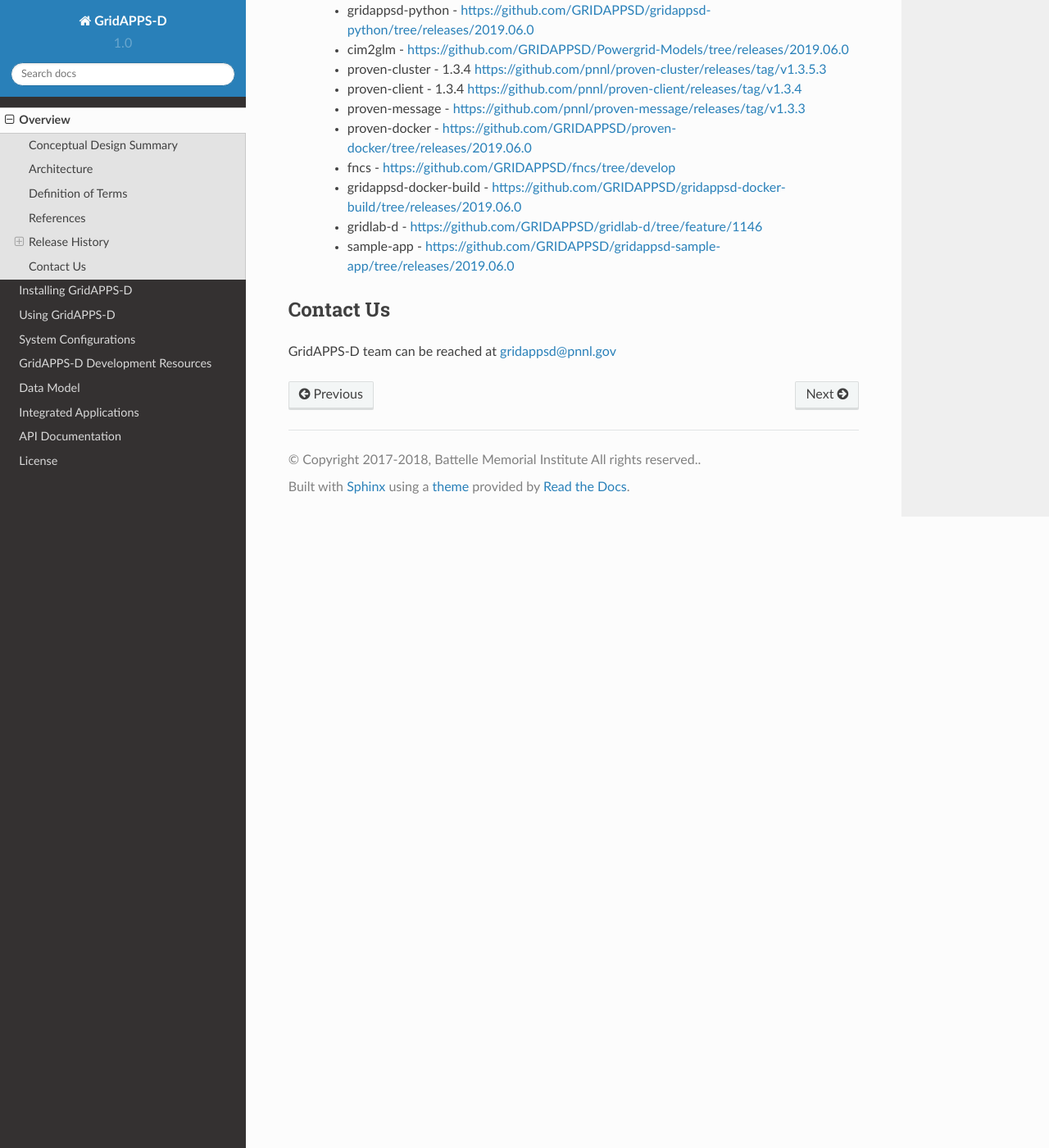
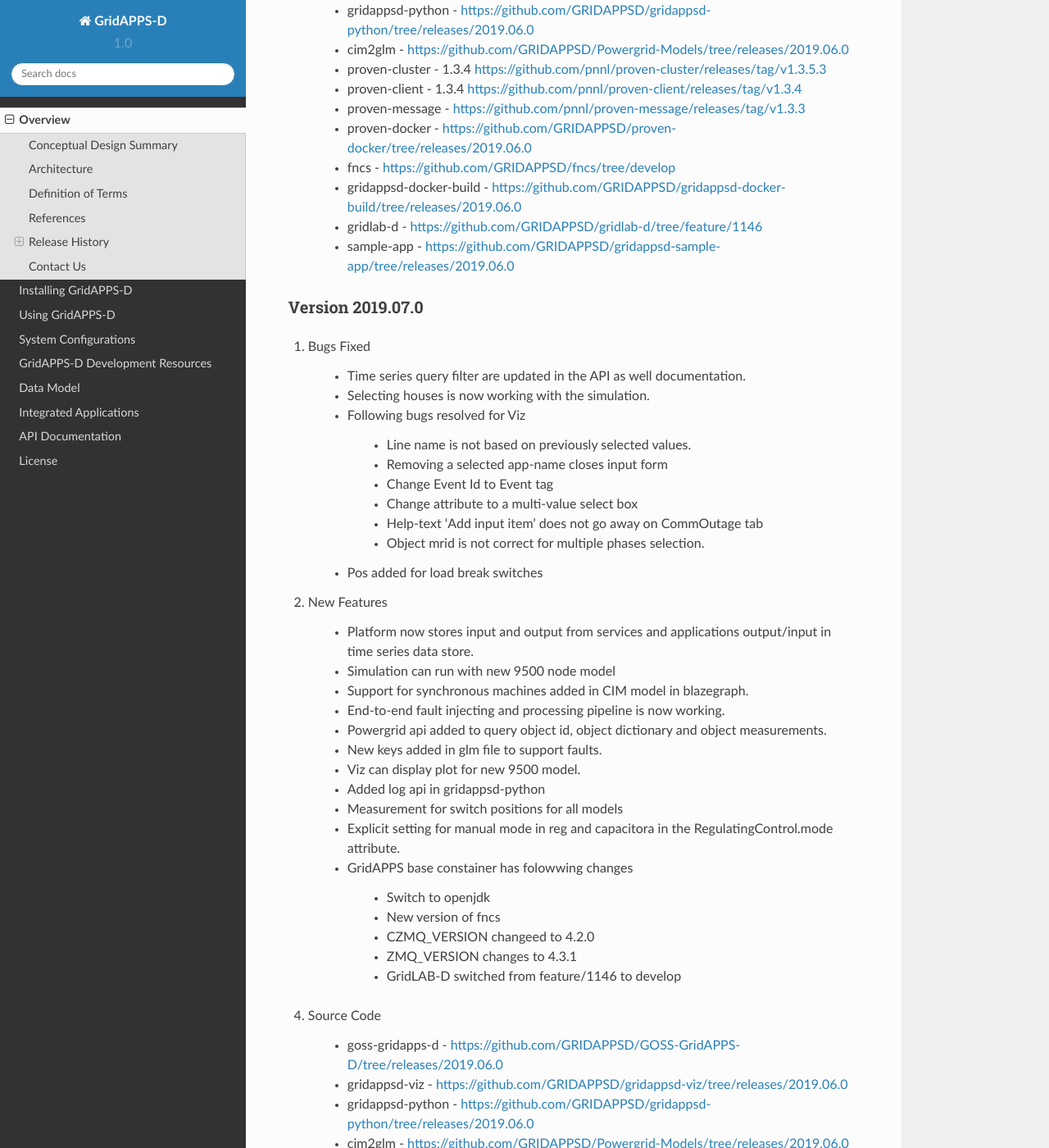
Before and after one commit to ericstephan/gridappsd-docs, a Sphinx documentation site: the page built from docs/source/overview/index.rst, in a window 1280 px wide and 1400 px high, scrolled down 12368 px. Shown: the whole window at 82% size. Built offline with Sphinx 7.4.7 and the Read the Docs theme 2.0.0, drawn with Linux system fonts in a browser that asks for light colours; some of the changed text lies outside the part shown.

Commit message:
release notes for 2019.07.0

```diff
--- a/docs/source/overview/version_history.rst
+++ b/docs/source/overview/version_history.rst
@@ -316,3 +316,58 @@
 	- gridappsd-docker-build - https://github.com/GRIDAPPSD/gridappsd-docker-build/tree/releases/2019.06.0
 	- gridlab-d - https://github.com/GRIDAPPSD/gridlab-d/tree/feature/1146
 	- sample-app - https://github.com/GRIDAPPSD/gridappsd-sample-app/tree/releases/2019.06.0
+
+Version 2019.07.0
+^^^^^^^^^^^^^^^^^
+
+
+1. Bugs Fixed
+
+	- Time series query filter are updated in the API as well documentation.
+	- Selecting houses is now working with the simulation.
+	- Following bugs resolved for Viz
+
+		- Line name is not based on previously selected values.
+		- Removing a selected app-name closes input form
+		- Change Event Id to Event tag
+		- Change attribute to a multi-value select box
+		- Help-text 'Add input item' does not go away on CommOutage tab
+		- Object mrid is not correct for multiple phases selection.
+	- Pos added for load break switches
+
+
+2. New Features
+
+	- Platform now stores input and output from services and applications output/input in time series data store.
+	- Simulation can run with new 9500 node model
+	- Support for synchronous machines added in CIM model in blazegraph.
+	- End-to-end fault injecting and processing pipeline is now working.
+	- Powergrid api added to query object id, object dictionary and object measurements.
+	- New keys added in glm file to support faults.
+	- Viz can display plot for new 9500 model.
+	- Added log api in gridappsd-python
+	- Measurement for switch positions for all models
+	- Explicit setting for manual mode in reg and capacitora in the RegulatingControl.mode attribute.
+	- GridAPPS base constainer has folowwing changes
+
+		- Switch to openjdk
+		- New version of fncs
+		- CZMQ_VERSION changeed to 4.2.0
+		- ZMQ_VERSION changes to 4.3.1
+		- GridLAB-D switched from feature/1146 to develop
+
+
+4. Source Code
+
+	- goss-gridapps-d - https://github.com/GRIDAPPSD/GOSS-GridAPPS-D/tree/releases/2019.06.0
+	- gridappsd-viz - https://github.com/GRIDAPPSD/gridappsd-viz/tree/releases/2019.06.0
+	- gridappsd-python - https://github.com/GRIDAPPSD/gridappsd-python/tree/releases/2019.06.0
+	- cim2glm - https://github.com/GRIDAPPSD/Powergrid-Models/tree/releases/2019.06.0
+	- proven-cluster - https://github.com/pnnl/proven-cluster/releases/tag/v1.3.5.4
+	- proven-client - https://github.com/pnnl/proven-client/releases/tag/v1.3.5
+	- proven-message - https://github.com/pnnl/proven-message/releases/tag/v1.3.5.4
+	- proven-docker - https://github.com/GRIDAPPSD/proven-docker/tree/releases/2019.06.0
+	- fncs - https://github.com/GRIDAPPSD/fncs/tree/develop
+	- gridappsd-docker-build - https://github.com/GRIDAPPSD/gridappsd-docker-build/tree/releases/2019.06.0
+	- gridlab-d - https://github.com/GRIDAPPSD/gridlab-d/tree/develop
+	- sample-app - https://github.com/GRIDAPPSD/gridappsd-sample-app/tree/releases/2019.06.0
```
